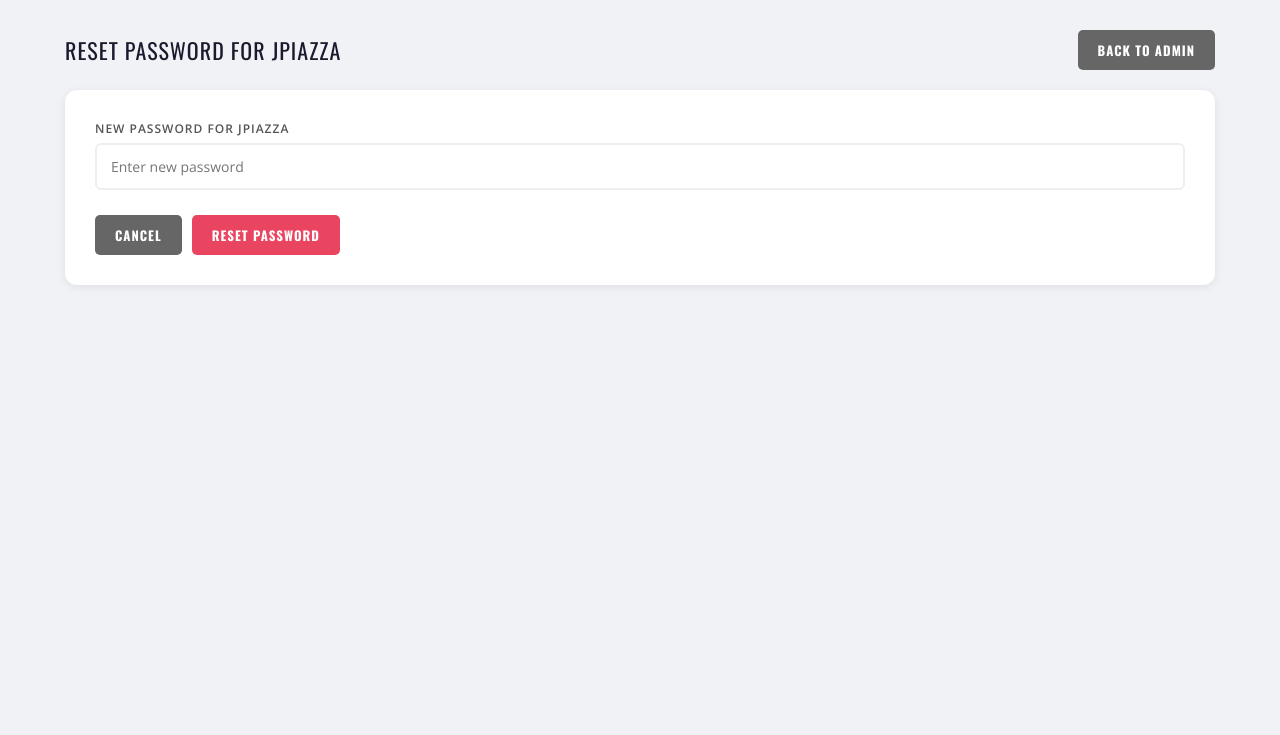
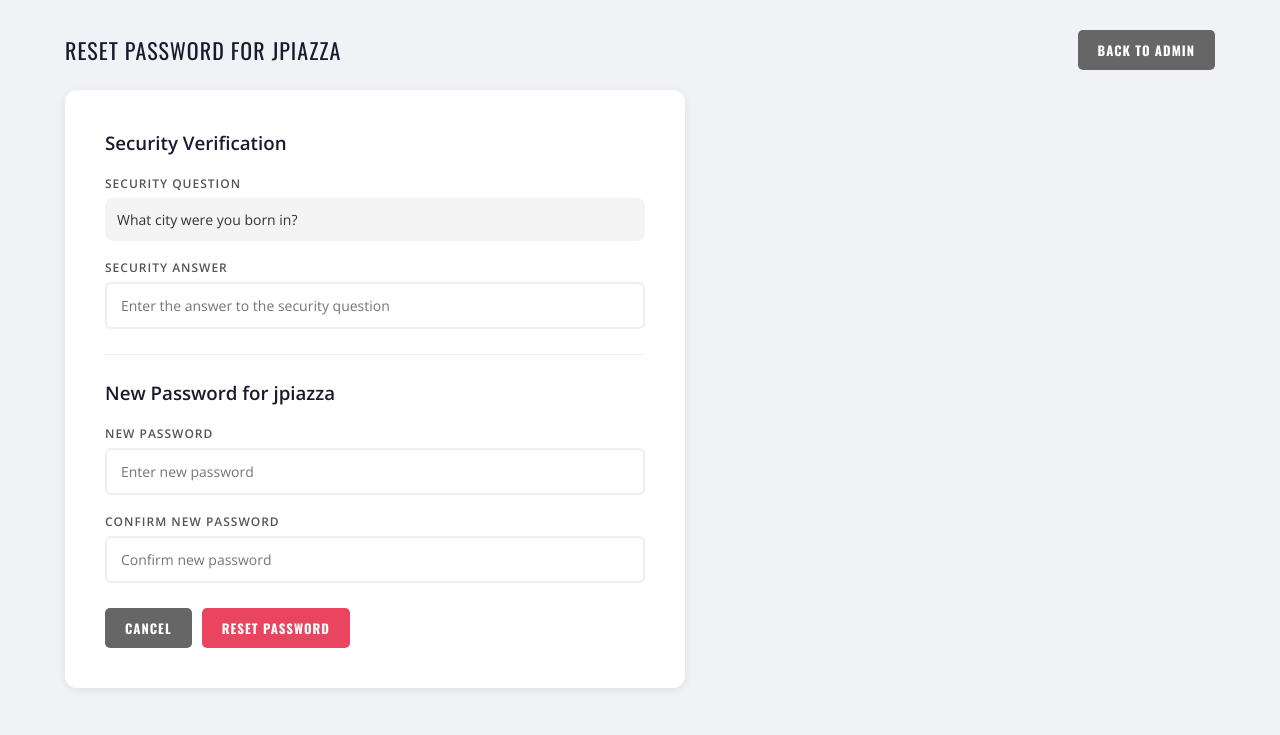
Before and after one commit to jtpiazzamn/card-tracker, a Flask app: page /admin/reset_password/1 in a window 1280 px wide. Shown: the part 65-800 px from the top of the page. Run offline with Flask 3, Linux system fonts and the light colour scheme; a user stored in the database is signed in.

Commit message:
add security question to reset passord

```diff
--- a/admin.py
+++ b/admin.py
@@ -74,11 +74,16 @@ def create_user():
             flash('Username already exists.')
             return redirect(url_for('admin.create_user'))
 
+        security_question = request.form.get('security_question')
+        security_answer = request.form.get('security_answer', '').strip()
+
         new_user = User(
             username=username,
             email=email,
             password=generate_password_hash(password),
-            is_admin=is_admin
+            is_admin=is_admin,
+            security_question=security_question if security_question else None,
+            security_answer=security_answer.lower() if security_answer else None
         )
         db.session.add(new_user)
         db.session.commit()
@@ -195,6 +200,7 @@ def remove_admin(user_id):
     db.session.commit()
     flash(f'{user.username} admin status removed.')
     return redirect(url_for('admin.admin_dashboard'))
+
 @admin.route('/admin/reset_password/<int:user_id>', methods=['GET', 'POST'])
 @login_required
 @admin_required
@@ -202,11 +208,25 @@ def reset_password(user_id):
     user = User.query.get_or_404(user_id)
     if request.method == 'POST':
         new_password = request.form.get('new_password')
+        confirm_password = request.form.get('confirm_password')
+        security_answer = request.form.get('security_answer', '').strip().lower()
+
+        if new_password != confirm_password:
+            flash('Passwords do not match.')
+            return redirect(url_for('admin.reset_password', user_id=user_id))
+
+        if user.security_question and user.security_answer:
+            if security_answer != user.security_answer.lower():
+                flash('Incorrect security answer. Password was not reset.')
+                return redirect(url_for('admin.reset_password', user_id=user_id))
+
         user.password = generate_password_hash(new_password)
         db.session.commit()
-        flash(f'Password reset for {user.username}.')
+        flash(f'Password reset successfully for {user.username}.')
         return redirect(url_for('admin.admin_dashboard'))
+
     return render_template('admin_reset_password.html', user=user)
+
 @admin.route('/admin/delete_user/<int:user_id>')
 @login_required
 @admin_required
--- a/templates/admin_reset_password.html
+++ b/templates/admin_reset_password.html
@@ -26,12 +26,38 @@
                 <div class="section-title">Reset Password for {{ user.username }}</div>
                 <a href="{{ url_for('admin.admin_dashboard') }}" class="btn" style="background:#666;">Back to Admin</a>
             </div>
-            <div style="background:white; padding:30px; border-radius:12px; box-shadow:0 2px 8px rgba(0,0,0,0.08); margin-top:20px;">
+            <div style="background:white; padding:40px; border-radius:12px; box-shadow:0 2px 8px rgba(0,0,0,0.08); margin-top:20px; max-width:620px;">
                 <form method="POST">
+
+                    {% if user.security_question %}
+                        <h3 style="margin-bottom:20px; color:#1a1a2e;">Security Verification</h3>
+                        <div class="form-group">
+                            <label>Security Question</label>
+                            <div style="padding:12px; background:#f4f4f4; border-radius:8px; font-size:14px; color:#333;">
+                                {{ user.security_question }}
+                            </div>
+                        </div>
+                        <div class="form-group">
+                            <label>Security Answer</label>
+                            <input type="text" name="security_answer" required placeholder="Enter the answer to the security question" autocomplete="off">
+                        </div>
+                        <hr style="margin:25px 0; border:none; border-top:1px solid #eee;">
+                    {% else %}
+                        <div style="padding:12px; background:#fff3cd; border-radius:8px; margin-bottom:20px; font-size:14px; color:#856404;">
+                            ⚠️ This user has not set a security question. Proceed with caution.
+                        </div>
+                    {% endif %}
+
+                    <h3 style="margin-bottom:20px; color:#1a1a2e;">New Password for {{ user.username }}</h3>
                     <div class="form-group">
-                        <label>New Password for {{ user.username }}</label>
+                        <label>New Password</label>
                         <input type="password" name="new_password" required placeholder="Enter new password">
                     </div>
+                    <div class="form-group">
+                        <label>Confirm New Password</label>
+                        <input type="password" name="confirm_password" required placeholder="Confirm new password">
+                    </div>
+
                     <div style="margin-top:25px; display:flex; gap:10px;">
                         <a href="{{ url_for('admin.admin_dashboard') }}" class="btn" style="background:#666;">Cancel</a>
                         <button type="submit" class="btn">Reset Password</button>
```
Also changed, not shown: templates/admin_create_user.html (+21 -5 lines).
